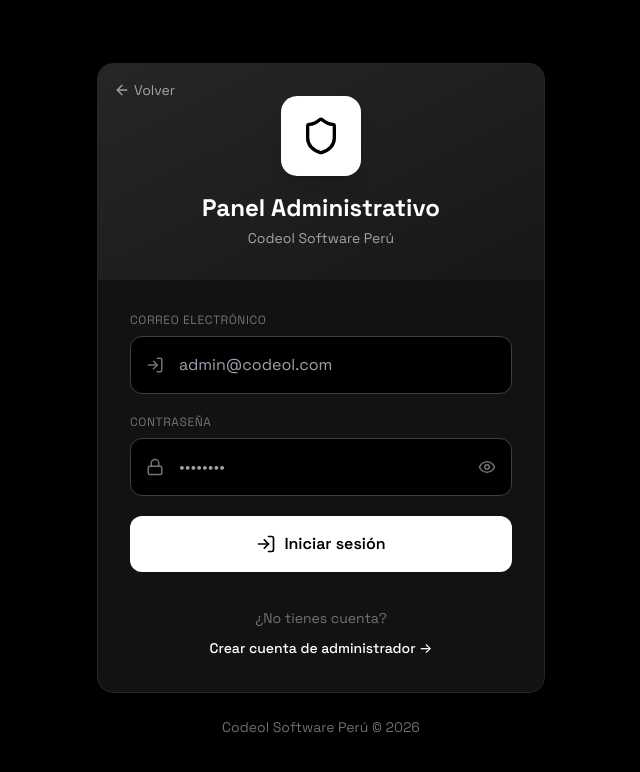
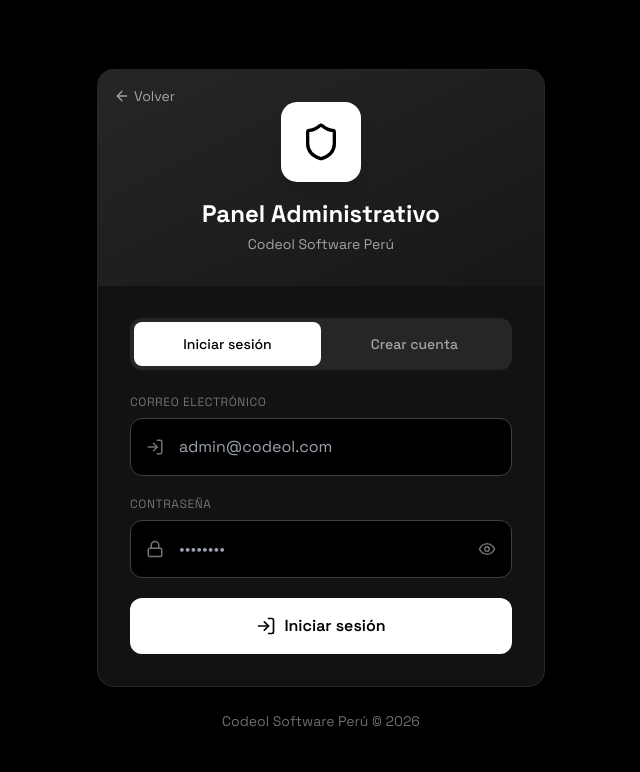
Before and after one commit to stevlozano/Codeol-Software-Peru, a React (Vite) app: page /admin-login in a window 1280 px wide. Shown: the top 772 px of the page, without its empty margins (319-959 px from the left). Built offline with nearby package versions, Linux system fonts and the light colour scheme; no server answers.

Commit message:
Add clear login/register tabs to admin login page

```diff
--- a/src/pages/AdminLogin.jsx
+++ b/src/pages/AdminLogin.jsx
@@ -139,6 +139,30 @@ export default function AdminLogin() {
 
           {/* Form */}
           <div className="p-8">
+            {/* Tabs */}
+            <div className="flex mb-6 bg-pure-gray-800 rounded-xl p-1">
+              <button
+                onClick={() => setIsLogin(true)}
+                className={`flex-1 py-3 text-sm font-medium rounded-lg transition-all ${
+                  isLogin
+                    ? 'bg-pure-white text-pure-black'
+                    : 'text-pure-gray-400 hover:text-pure-white'
+                }`}
+              >
+                Iniciar sesión
+              </button>
+              <button
+                onClick={() => setIsLogin(false)}
+                className={`flex-1 py-3 text-sm font-medium rounded-lg transition-all ${
+                  !isLogin
+                    ? 'bg-pure-white text-pure-black'
+                    : 'text-pure-gray-400 hover:text-pure-white'
+                }`}
+              >
+                Crear cuenta
+              </button>
+            </div>
+
             {success && (
               <motion.div
                 initial={{ opacity: 0, y: -10 }}
@@ -209,19 +233,6 @@ export default function AdminLogin() {
                   <LogIn size={20} />
                   Iniciar sesión
                 </button>
-
-                {!adminExists() && (
-                  <div className="text-center pt-4">
-                    <p className="text-pure-gray-500 text-sm mb-2">¿No tienes cuenta?</p>
-                    <button
-                      type="button"
-                      onClick={() => setIsLogin(false)}
-                      className="text-pure-white hover:text-pure-gray-300 transition-colors text-sm font-medium"
-                    >
-                      Crear cuenta de administrador →
-                    </button>
-                  </div>
-                )}
               </form>
             ) : (
               <form onSubmit={handleRegister} className="space-y-4">
```
